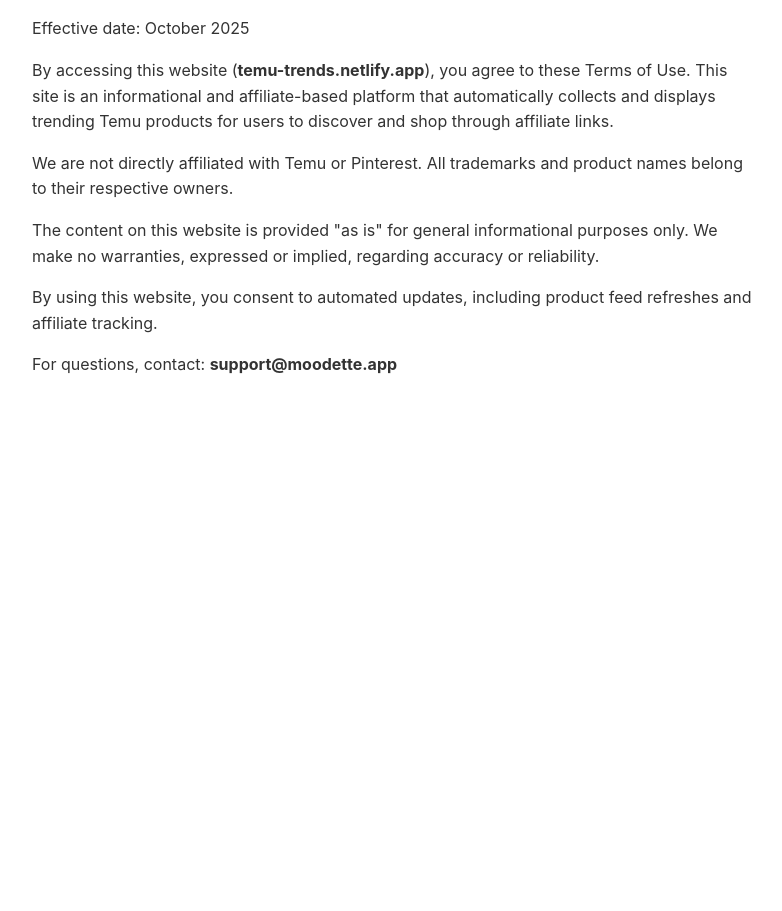
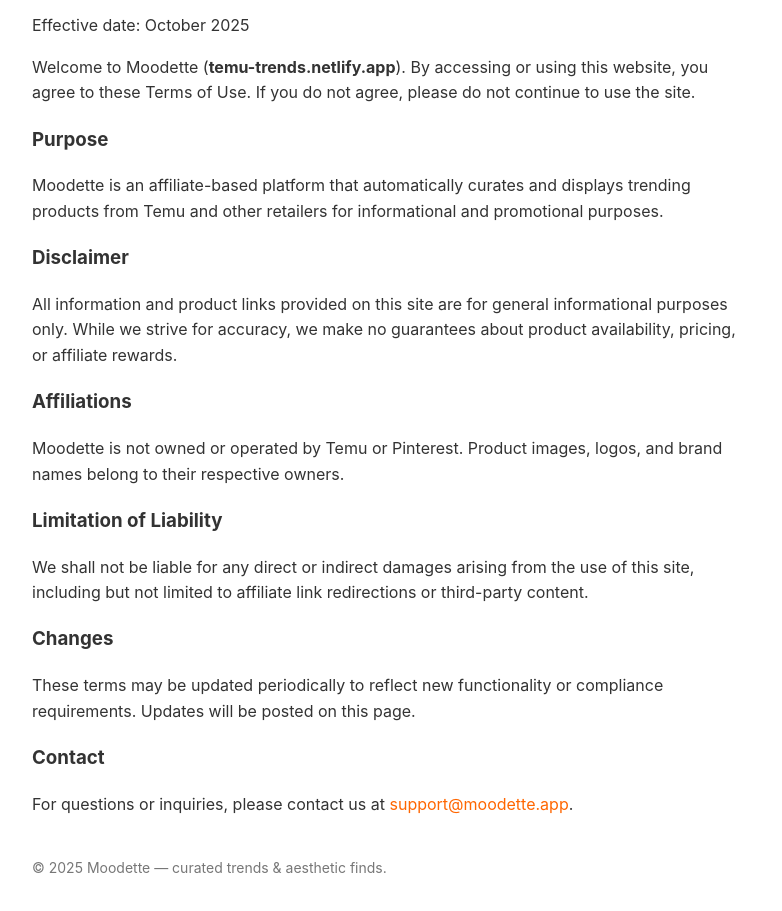
Before and after one commit to tanylee/temu-trends, a plain HTML site: page terms.html in a window 1280 px wide. Shown: the part 89-1000 px from the top of the page, without its empty margins (248-1030 px from the left). Before the commit the page ends 800 px from the top, so only its background shows below. Drawn offline with Linux system fonts and the light colour scheme.

Commit message:
Update terms.html

```diff
--- a/terms.html
+++ b/terms.html
@@ -12,33 +12,64 @@
       margin: 40px auto;
       padding: 0 20px;
       color: #333;
+      background: #fff;
     }
     h1 {
       color: #ff6600;
       font-size: 1.8em;
+      margin-bottom: 10px;
     }
+    a { color: #ff6600; text-decoration: none; }
   </style>
 </head>
 <body>
   <h1>Terms of Use</h1>
   <p>Effective date: October 2025</p>
+
   <p>
-    By accessing this website (<strong>temu-trends.netlify.app</strong>), you agree to these Terms of Use.
-    This site is an informational and affiliate-based platform that automatically collects and displays trending Temu products
-    for users to discover and shop through affiliate links.
+    Welcome to Moodette (<strong>temu-trends.netlify.app</strong>).
+    By accessing or using this website, you agree to these Terms of Use.
+    If you do not agree, please do not continue to use the site.
   </p>
+
+  <h3>Purpose</h3>
   <p>
-    We are not directly affiliated with Temu or Pinterest. All trademarks and product names belong to their respective owners.
+    Moodette is an affiliate-based platform that automatically curates and displays
+    trending products from Temu and other retailers for informational and promotional purposes.
   </p>
+
+  <h3>Disclaimer</h3>
   <p>
-    The content on this website is provided "as is" for general informational purposes only.
-    We make no warranties, expressed or implied, regarding accuracy or reliability.
+    All information and product links provided on this site are for general informational purposes only.
+    While we strive for accuracy, we make no guarantees about product availability, pricing, or affiliate rewards.
   </p>
+
+  <h3>Affiliations</h3>
   <p>
-    By using this website, you consent to automated updates, including product feed refreshes and affiliate tracking.
+    Moodette is not owned or operated by Temu or Pinterest.
+    Product images, logos, and brand names belong to their respective owners.
   </p>
+
+  <h3>Limitation of Liability</h3>
   <p>
-    For questions, contact: <strong>support@moodette.app</strong>
+    We shall not be liable for any direct or indirect damages arising from the use of this site,
+    including but not limited to affiliate link redirections or third-party content.
   </p>
+
+  <h3>Changes</h3>
+  <p>
+    These terms may be updated periodically to reflect new functionality or compliance requirements.
+    Updates will be posted on this page.
+  </p>
+
+  <h3>Contact</h3>
+  <p>
+    For questions or inquiries, please contact us at
+    <a href="mailto:support@moodette.app">support@moodette.app</a>.
+  </p>
+
+  <footer style="margin-top:40px; font-size:14px; color:#777;">
+    © 2025 Moodette — curated trends & aesthetic finds.
+  </footer>
 </body>
 </html>
```
